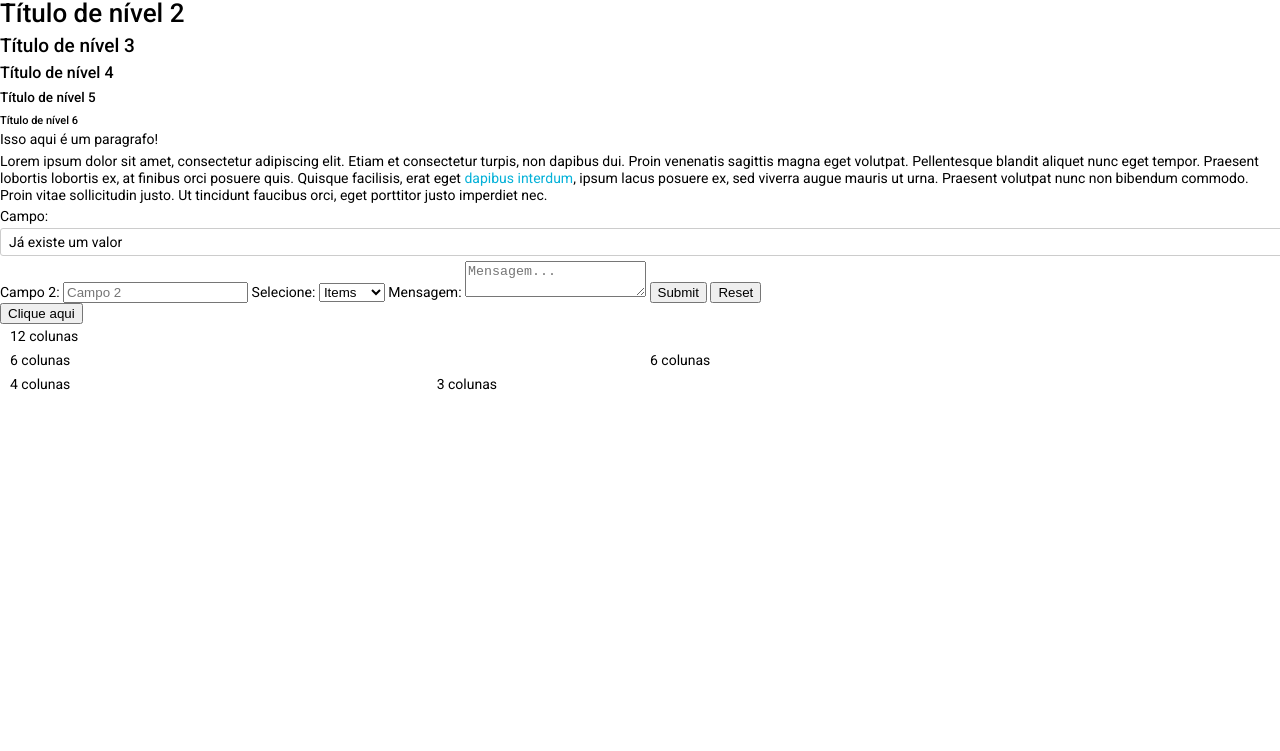
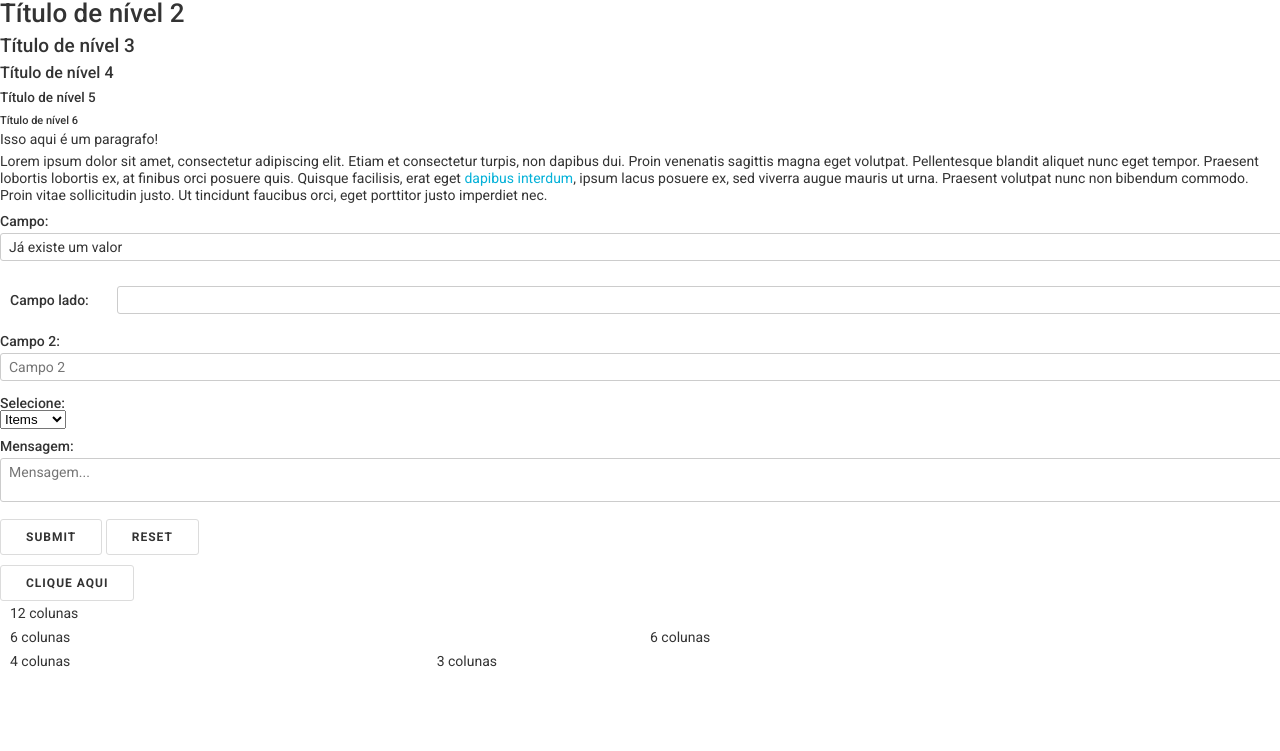
Before and after one commit to pamelasantoss/framework-css, a website: page index.html in a window 1280 px wide. Shown: the part 49-800 px from the top of the page. Drawn offline with Linux system fonts and the light colour scheme.

Commit message:
Criando padrões para botões e formulários

```diff
--- a/index.html
+++ b/index.html
@@ -17,12 +17,22 @@
 		<p>Lorem ipsum dolor sit amet, consectetur adipiscing elit. Etiam et consectetur turpis, non dapibus dui. Proin venenatis sagittis magna eget volutpat. Pellentesque blandit aliquet nunc eget tempor. Praesent lobortis lobortis ex, at finibus orci posuere quis. Quisque facilisis, erat eget <a href="#">dapibus interdum</a>, ipsum lacus posuere ex, sed viverra augue mauris ut urna. Praesent volutpat nunc non bibendum commodo. Proin vitae sollicitudin justo. Ut tincidunt faucibus orci, eget porttitor justo imperdiet nec.</p>
 
 		<form>
+			<div class="campos-formulario">
 				<label>Campo:</label>
 				<input type="text" class="campo-input-texto" value="Já existe um valor" />
+			</div>
 
+			<div class="campos-formulario">
+				<div class="grid-1"><label>Campo lado:</label></div>
+				<div class="grid-11"><input type="text" class="campo-input-texto" value="" /></div>
+			</div>
+
+			<div class="campos-formulario">
 				<label>Campo 2:</label>
-			<input type="text" placeholder="Campo 2" />
+				<input type="text" class="campo-input-texto" placeholder="Campo 2" />
+			</div>
 
+			<div class="campos-formulario">
 				<label>Selecione:</label>
 				<select>
 					<option>Items</option>
@@ -30,14 +40,17 @@
 					<option>Items 2</option>
 					<option>Items 3</option>
 				</select>
+			</div>
 
+			<div class="campos-formulario">
 				<label>Mensagem:</label>
 				<textarea placeholder="Mensagem..."></textarea>
+			</div>
 
-			<input type="submit" />
-			<input type="reset" />
+			<input type="submit" class="btn-default" />
+			<input type="reset" class="btn-default" />
 		</form>
-		<button>Clique aqui</button>
+		<button class="btn-default">Clique aqui</button>
 	</div>
 
 	<div class="grid-12">12 colunas</div>
--- /dev/null
+++ b/src/scss/_buttons.scss
@@ -0,0 +1,4 @@
+.btn-default {
+	@include buttons(#dcdcdc, #fff, $padrao, $font-principal, $padrao, #fff);
+	@include transitionBG;
+}
--- a/src/scss/_fonts.scss
+++ b/src/scss/_fonts.scss
@@ -2,6 +2,7 @@ body {
 	font-family: $font-principal;
 	font-weight: $normal;
 	font-size: 14px;
+	color: $padrao;
 }
 
 h1, h2, h3, h4, h5, h6 {
--- a/src/scss/_forms.scss
+++ b/src/scss/_forms.scss
@@ -1,3 +1,25 @@
+form {
+	margin: 10px 0;
+	label {
+		@extend %labelForm;
+	}
+	[class*="grid-"] {
+		label {
+			line-height: 38px;
+		}
+	}
+	.campos-formulario {
+		margin-bottom: 10px;
+		display: block;
+		float: left;
+		width: 100%;
+	}
+	textarea {
+		@extend %inputs;
+		resize: none;
+	}
+}
+
 .campo-input-texto {
 	@extend %inputs;
 }
--- a/src/scss/_grid.scss
+++ b/src/scss/_grid.scss
@@ -9,7 +9,8 @@ $grid-max: 1280px;
 
 [class*="grid-"] {
 	float: left;
-	padding: 0 $grid-space;
+	padding-left: $grid-space;
+	padding-right: $grid-space;
 	margin: 5px 0;
 	box-sizing: border-box;
 }
--- /dev/null
+++ b/src/scss/_mixins.scss
@@ -0,0 +1,24 @@
+@mixin buttons ($border-color, $bg-button, $text-color, $font-type, $hover-bg, $hover-text) {
+	border: 1px solid $border-color;
+    cursor: pointer;
+    padding: 10px 25px;
+    border-radius: 3px;
+    background: $bg-button;
+    font-family: $font-type;
+    text-transform: uppercase;
+    font-weight: $bold;
+    font-size: 12px;
+    letter-spacing: 1px;
+    color: $text-color;
+    &:hover {
+    	background: $hover-bg;
+    	color: $hover-text;
+    }
+}
+
+@mixin transitionBG {
+	-webkit-transition: background-color .5s ease-out;
+  	-moz-transition: background-color .5s ease-out;
+  	-o-transition: background-color .5s ease-out;
+  	transition: background-color .5s ease-out;
+}
--- a/src/scss/_placeholders.scss
+++ b/src/scss/_placeholders.scss
@@ -1,4 +1,4 @@
-// Formatando inputs
+// Formatando inputs e labels
 %inputs {
 	width: 100%;
 	border: 1px solid $bordas;
@@ -8,7 +8,13 @@
 	font-family: $font-principal;
 	font-weight: $normal;
 	border-radius: 3px;
+	color: $padrao;
 	&:focus {
 		outline-offset: unset;
 	}
 }
+
+%labelForm {
+	display: block;
+    font-weight: $semi-bold;
+}
--- a/src/scss/_variables.scss
+++ b/src/scss/_variables.scss
@@ -12,5 +12,6 @@ $bold: 700;
 $extra-bold: 900;
 
 // Cores
+$padrao: #333;
 $padrao-link: #05b1d8;
 $bordas: #ccc
--- a/src/scss/style.scss
+++ b/src/scss/style.scss
@@ -3,6 +3,8 @@
 @import '_variables';
 @import '_fonts';
 @import '_placeholders';
+@import '_mixins';
 
 @import '_grid';
 @import '_forms';
+@import '_buttons';
```
Also changed, not shown: css/style.css, css/style.min.css. Lines whose indentation alone changed are shown as unchanged.
